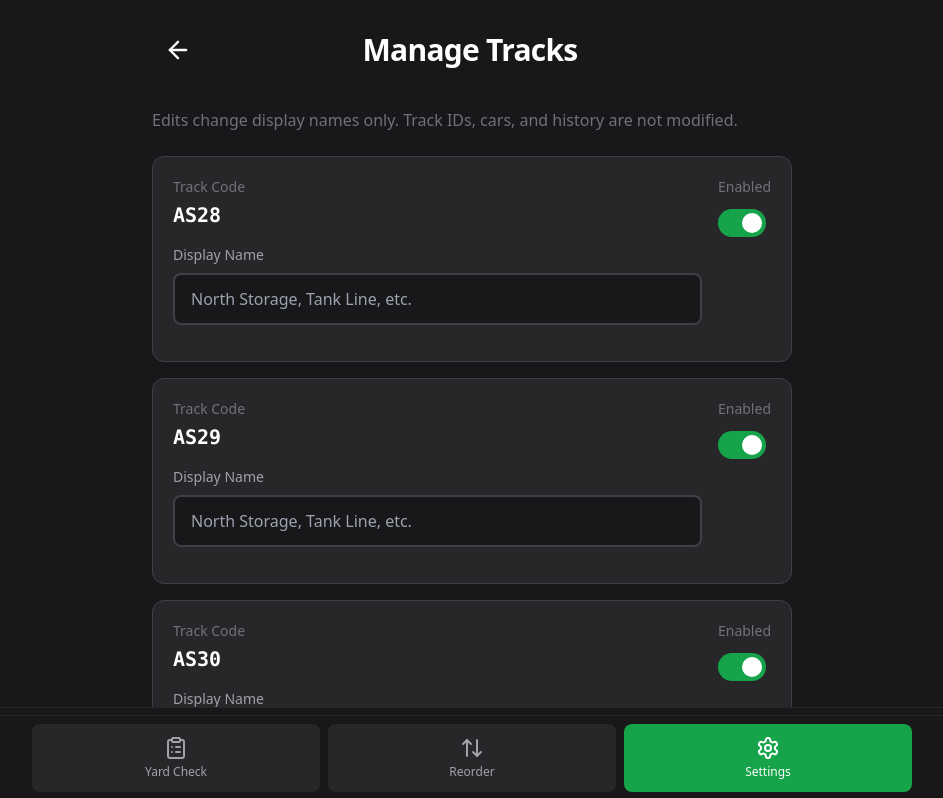
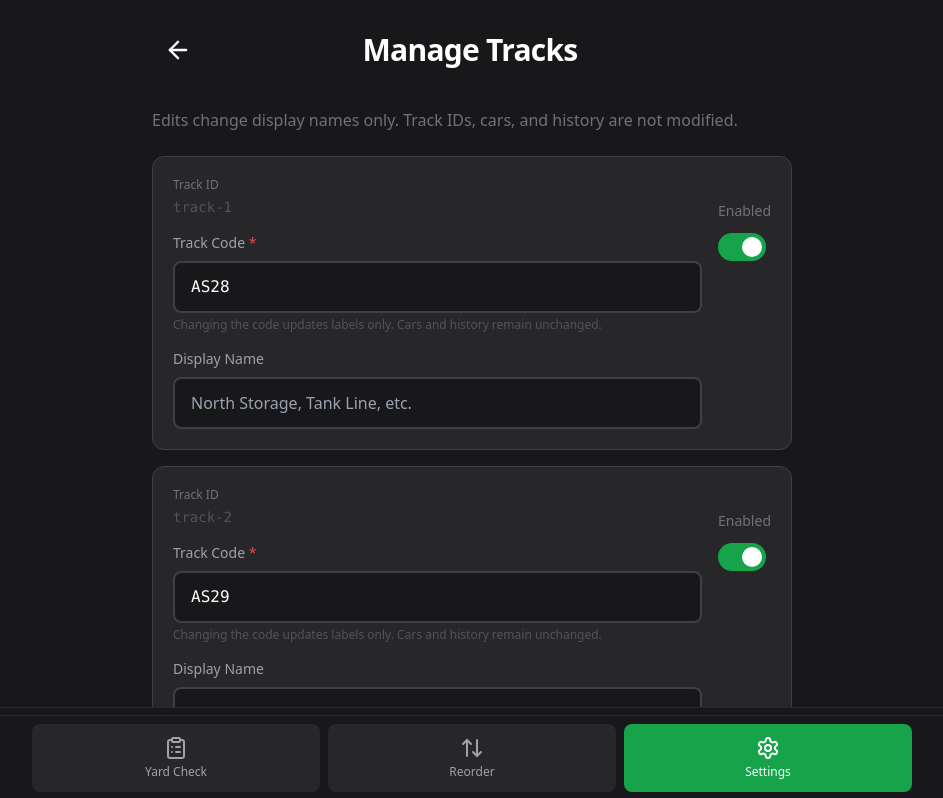
Before and after one commit to cmclaug834/sg-c1c1c1ef-6648-4137-914c-5027cafcde68-1773599698, a Next.js app: page /settings/manage-tracks in a window 1280 px wide. Shown: the top 798 px of the page, without its empty margins (168-1111 px from the left). Built offline with nearby package versions, Linux system fonts and the light colour scheme.

Commit message:
feat(settings): Allow editing track codes with validation

```diff
--- a/src/pages/settings/manage-tracks.tsx
+++ b/src/pages/settings/manage-tracks.tsx
@@ -1,8 +1,14 @@
 import { useApp } from "@/contexts/AppContext";
 import { useRouter } from "next/router";
-import { ArrowLeft, ChevronDown } from "lucide-react";
+import { ArrowLeft } from "lucide-react";
 import { useState, useEffect } from "react";
 import type { Track } from "@/types";
+
+interface ValidationError {
+  trackId: string;
+  field: "trackCode" | "displayName";
+  message: string;
+}
 
 export default function ManageTracks() {
   const { tracks, saveTracks } = useApp();
@@ -14,6 +20,7 @@ export default function ManageTracks() {
   const [newTrackCode, setNewTrackCode] = useState("");
   const [newDisplayName, setNewDisplayName] = useState("");
   const [validation, setValidation] = useState("");
+  const [validationErrors, setValidationErrors] = useState<ValidationError[]>([]);
   const [mounted, setMounted] = useState(false);
 
   useEffect(() => {
@@ -26,9 +33,60 @@ export default function ManageTracks() {
     }
   }, [mounted, tracks]);
 
+  useEffect(() => {
+    // Validate all tracks whenever localTracks changes
+    const errors: ValidationError[] = [];
+
+    localTracks.forEach(track => {
+      // Check if track code is empty
+      if (!track.name.trim()) {
+        errors.push({
+          trackId: track.id,
+          field: "trackCode",
+          message: "Track code is required."
+        });
+      }
+
+      // Check for duplicate track codes among enabled tracks
+      if (track.enabled) {
+        const duplicates = localTracks.filter(
+          t => t.id !== track.id &&
+          t.enabled &&
+          t.name.trim().toUpperCase() === track.name.trim().toUpperCase()
+        );
+
+        if (duplicates.length > 0) {
+          errors.push({
+            trackId: track.id,
+            field: "trackCode",
+            message: "Track code must be unique."
+          });
+        }
+      }
+    });
+
+    setValidationErrors(errors);
+  }, [localTracks]);
+
   if (!mounted) {
     return null;
   }
+
+  const getValidationError = (trackId: string, field: "trackCode" | "displayName"): string | null => {
+    const error = validationErrors.find(e => e.trackId === trackId && e.field === field);
+    return error ? error.message : null;
+  };
+
+  const hasValidationErrors = validationErrors.length > 0;
+
+  const handleTrackCodeChange = (trackId: string, newCode: string) => {
+    setLocalTracks(prev => prev.map(track =>
+      track.id === trackId
+        ? { ...track, name: newCode }
+        : track
+    ));
+    setHasChanges(true);
+  };
 
   const handleDisplayNameChange = (trackId: string, newDisplayName: string) => {
     setLocalTracks(prev => prev.map(track =>
@@ -83,6 +141,8 @@ export default function ManageTracks() {
   };
 
   const handleSaveChanges = () => {
+    if (hasValidationErrors) return;
+
     saveTracks(localTracks);
     setHasChanges(false);
     setValidation("Changes saved successfully");
@@ -126,20 +186,54 @@ export default function ManageTracks() {
 
         {/* Track List */}
         <div className="space-y-4 mb-6">
-          {localTracks.map(track => (
+          {localTracks.map(track => {
+            const trackCodeError = getValidationError(track.id, "trackCode");
+
+            return (
               <div
                 key={track.id}
                 className="bg-zinc-800 p-5 rounded-xl border border-zinc-700"
               >
-              <div className="flex items-start justify-between gap-4 mb-4">
-                <div className="flex-1">
-                  <label className="block text-zinc-500 text-sm mb-1">
-                    Track Code
+                <div className="flex items-start justify-between gap-4">
+                  <div className="flex-1 space-y-4">
+                    {/* Track ID (Read-only) */}
+                    <div>
+                      <label className="block text-zinc-500 text-xs mb-1">
+                        Track ID
                       </label>
-                  <div className="text-xl font-mono font-semibold mb-4">
-                    {track.name}
+                      <div className="text-sm text-zinc-600 font-mono">
+                        {track.id}
+                      </div>
                     </div>
 
+                    {/* Track Code (Editable) */}
+                    <div>
+                      <label className="block text-zinc-400 text-sm mb-2">
+                        Track Code <span className="text-red-500">*</span>
+                      </label>
+                      <input
+                        type="text"
+                        value={track.name}
+                        onChange={(e) => handleTrackCodeChange(track.id, e.target.value)}
+                        className={`w-full bg-zinc-900 text-white text-base font-mono px-4 py-3 rounded-lg border-2 ${
+                          trackCodeError
+                            ? "border-red-500 focus:border-red-500"
+                            : "border-zinc-700 focus:border-green-500"
+                        } focus:outline-none`}
+                        placeholder="AS50"
+                      />
+                      {trackCodeError && (
+                        <p className="mt-1 text-sm text-red-500">
+                          {trackCodeError}
+                        </p>
+                      )}
+                      <p className="mt-1 text-xs text-zinc-600">
+                        Changing the code updates labels only. Cars and history remain unchanged.
+                      </p>
+                    </div>
+
+                    {/* Display Name (Editable) */}
+                    <div>
                       <label className="block text-zinc-400 text-sm mb-2">
                         Display Name
                       </label>
@@ -151,8 +245,10 @@ export default function ManageTracks() {
                         className="w-full bg-zinc-900 text-white text-base px-4 py-3 rounded-lg border-2 border-zinc-700 focus:border-green-500 focus:outline-none"
                       />
                     </div>
+                  </div>
 
-                <div className="flex-shrink-0">
+                  {/* Enabled Toggle */}
+                  <div className="flex-shrink-0 pt-6">
                     <label className="block text-zinc-500 text-sm mb-3">
                       Enabled
                     </label>
@@ -169,7 +265,8 @@ export default function ManageTracks() {
                   </div>
                 </div>
               </div>
-          ))}
+            );
+          })}
         </div>
 
         {/* Add Track Button/Form */}
@@ -262,9 +359,9 @@ export default function ManageTracks() {
           </button>
           <button
             onClick={handleSaveChanges}
-            disabled={!hasChanges}
+            disabled={!hasChanges || hasValidationErrors}
             className={`flex-1 py-4 rounded-lg text-lg font-medium transition-colors ${
-              hasChanges
+              hasChanges && !hasValidationErrors
                 ? "bg-green-600 hover:bg-green-700"
                 : "bg-zinc-800 text-zinc-500 cursor-not-allowed"
             }`}
```
Lines whose indentation alone changed are shown as unchanged.
